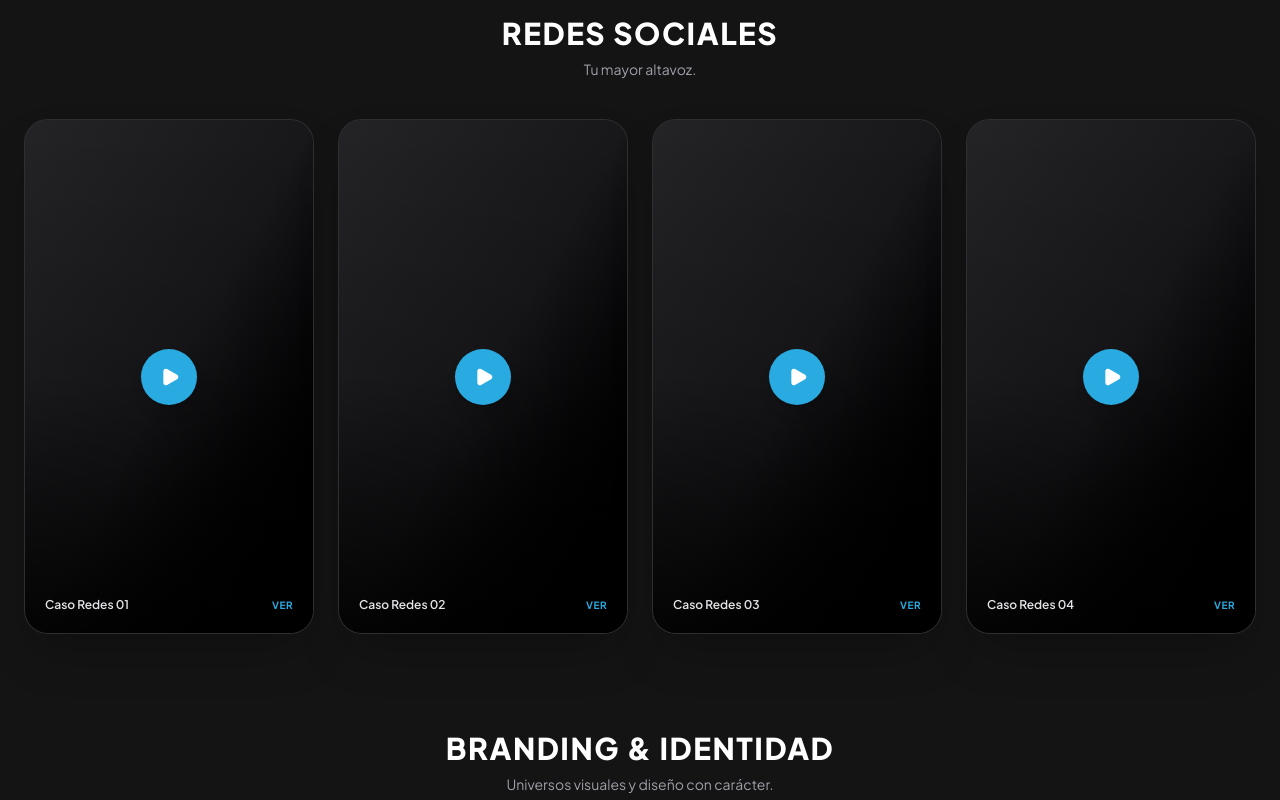
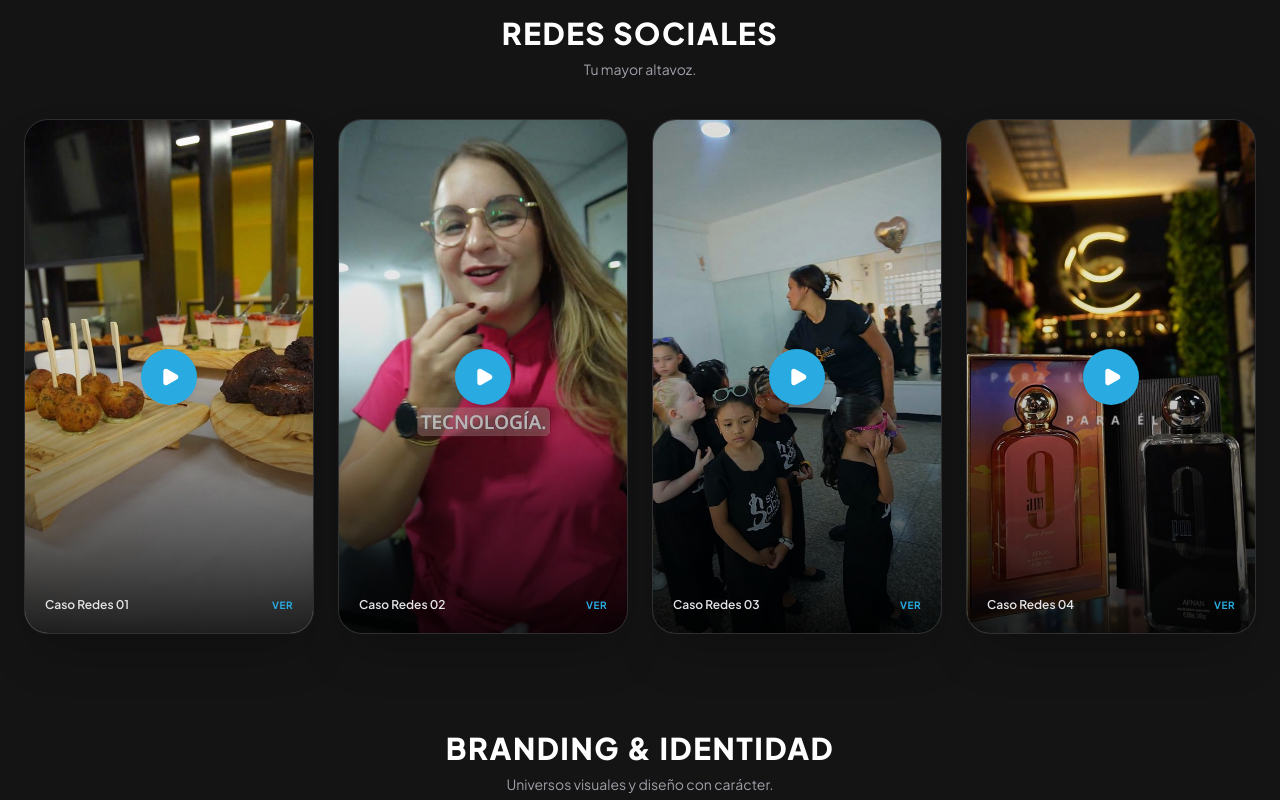
Before and after one commit to somosghostproductions-del/ghost-productions-web, a Next.js app: page /portafolio in a window 1280 px wide. Shown: the part 420-1220 px from the top of the page. Built offline with nearby package versions, Linux system fonts and the light colour scheme.

Commit message:
Activar portadas JPG en portafolio

```diff
--- a/app/portafolio/page.tsx
+++ b/app/portafolio/page.tsx
@@ -131,11 +131,12 @@ export default function PortafolioPage() {
 
   // 1. VIDEOS DE REDES SOCIALES
   // Tip: Cuando exportes las miniaturas JPG (720x1280) a public/thumbnails/, descomenta la línea poster
+  // 1. VIDEOS DE REDES SOCIALES
   const socialVideos: VideoItem[] = [
-    { id: 1, title: "Caso Redes 01", src: "/videos/social-1.mp4" /*, poster: "/thumbnails/social-1.jpg" */ },
-    { id: 2, title: "Caso Redes 02", src: "/videos/social-2.mp4" /*, poster: "/thumbnails/social-2.jpg" */ },
-    { id: 3, title: "Caso Redes 03", src: "/videos/social-3.mp4" /*, poster: "/thumbnails/social-3.jpg" */ },
-    { id: 4, title: "Caso Redes 04", src: "/videos/social-4.mp4" /*, poster: "/thumbnails/social-4.jpg" */ },
+    { id: 1, title: "Caso Redes 01", src: "/videos/social-1.mp4", poster: "/thumbnails/social-1.jpg" },
+    { id: 2, title: "Caso Redes 02", src: "/videos/social-2.mp4", poster: "/thumbnails/social-2.jpg" },
+    { id: 3, title: "Caso Redes 03", src: "/videos/social-3.mp4", poster: "/thumbnails/social-3.jpg" },
+    { id: 4, title: "Caso Redes 04", src: "/videos/social-4.mp4", poster: "/thumbnails/social-4.jpg" },
   ];
 
   // 2. GALERÍA DE BRANDING / IDENTIDAD
@@ -149,12 +150,13 @@ export default function PortafolioPage() {
   ];
 
   // 3. VIDEOS DE EDICIÓN
-  const editingVideos: VideoItem[] = [
-    { id: 1, title: "Edición Consein", src: "/videos/edicion-1.mp4" /*, poster: "/thumbnails/edicion-1.jpg" */ },
-    { id: 2, title: "Color y Etalonaje", src: "/videos/edicion-2.mp4" /*, poster: "/thumbnails/edicion-2.jpg" */ },
-    { id: 3, title: "Ritmo Visual y Subtítulos", src: "/videos/edicion-3.mp4" /*, poster: "/thumbnails/edicion-3.jpg" */ },
-    { id: 4, title: "Edición", src: "/videos/edicion-4.mp4" /*, poster: "/thumbnails/edicion-4.jpg" */ },
-  ];
+// 3. VIDEOS DE EDICIÓN
+const editingVideos: VideoItem[] = [
+  { id: 1, title: "Edición Consein", src: "/videos/edicion-1.mp4", poster: "/thumbnails/edicion-1.jpg" },
+  { id: 2, title: "Color y Etalonaje", src: "/videos/edicion-2.mp4", poster: "/thumbnails/edicion-2.jpg" },
+  { id: 3, title: "Ritmo Visual y Subtítulos", src: "/videos/edicion-3.mp4", poster: "/thumbnails/edicion-3.jpg" },
+  { id: 4, title: "Edición", src: "/videos/edicion-4.mp4", poster: "/thumbnails/edicion-4.jpg" },
+];
 
   return (
     <div className="min-h-screen w-full overflow-x-hidden bg-[#141414] text-white font-sans selection:bg-[#29ABE2] selection:text-white">
```
